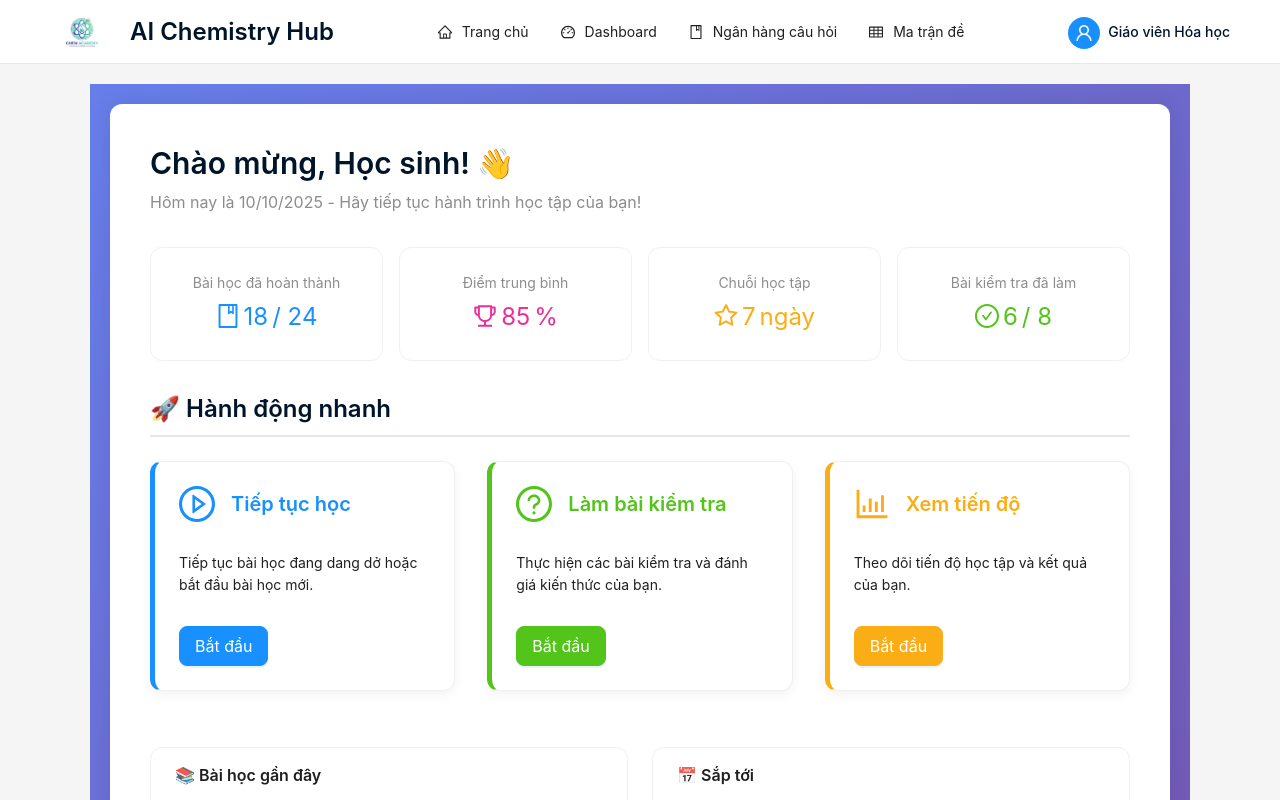
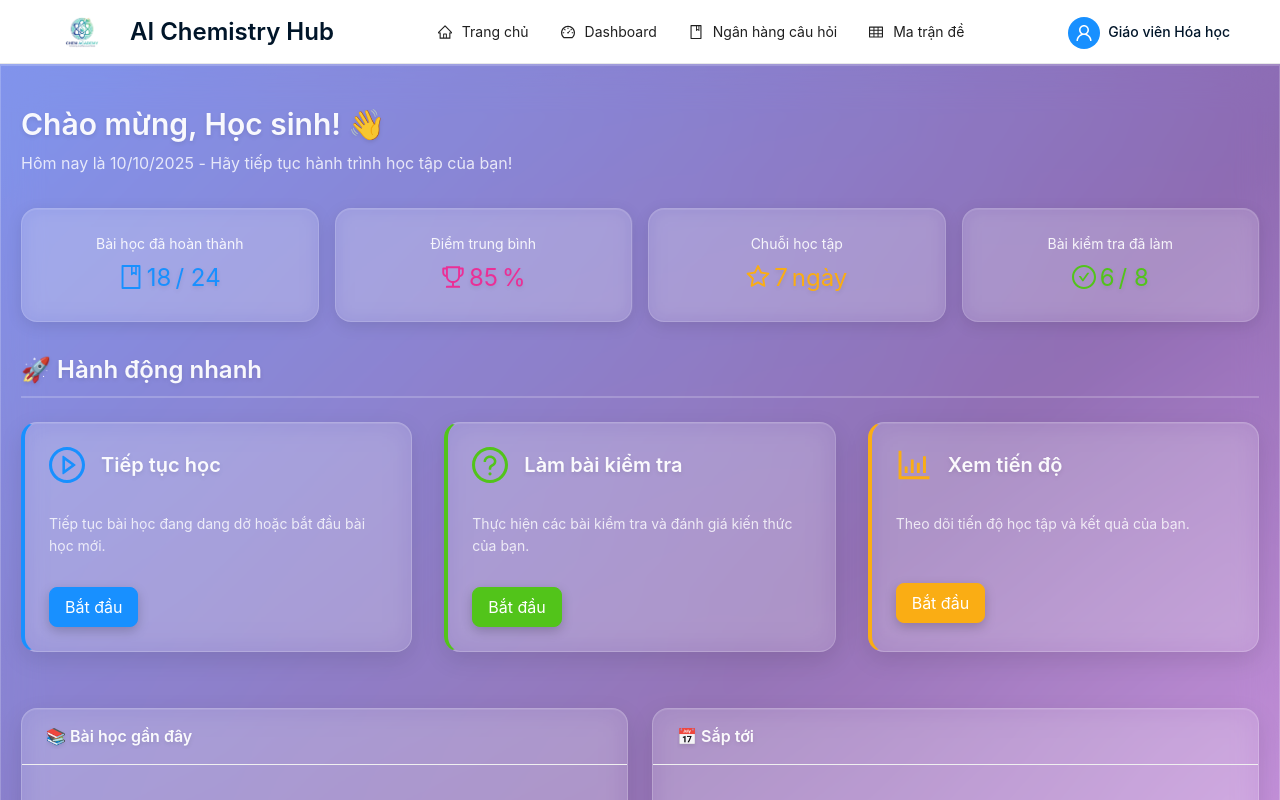
Before and after one commit to bacsiemon/swd392-lesson-plan-exam, a React (Vite) app in the folder web/: page /student-dashboard in a window 1280 px wide. Shown: the top 800 px of the page. Built offline with nearby package versions, Linux system fonts and the light colour scheme.

Commit message:
Fix Layout for entire Webpage

```diff
--- a/web/src/components/Layout.jsx
+++ b/web/src/components/Layout.jsx
@@ -16,7 +16,7 @@ const AppLayout = ({ children }) => {
       <AppHeader />
 
       {/* 2. Phần Nội dung */}
-      <Content style={{ padding: '0 50px', maxWidth: 1200, margin: '20px auto 0 auto', width: '100%' }}>
+      <Content style={{ padding: '0', margin: '0', width: '100%' }}>
         {children}
       </Content>
 
--- a/web/src/index.css
+++ b/web/src/index.css
@@ -49,9 +49,9 @@ body {
 
 /* 2. Thiết lập cho Phần tử Gốc của React */
 #root {
-  max-width: 1400px; /* Thêm chiều rộng tối đa cho các màn hình lớn */
-  margin: 0 auto;
-  padding: 0; /* Thường bỏ padding ở đây và đặt vào layout component */
+  width: 100%;
+  margin: 0;
+  padding: 0;
 }
 
 /* 3. Tiêu đề (Headings) */
--- a/web/src/pages/Home.css
+++ b/web/src/pages/Home.css
@@ -17,8 +17,9 @@
 }
 
 .hero-content {
-  max-width: 800px;
+  max-width: 100%;
   margin: 0 auto;
+  padding: 0 20px;
 }
 
 .chemistry-icon {
@@ -68,8 +69,9 @@
 }
 
 .features-container {
-  max-width: 1200px;
+  max-width: 100%;
   margin: 0 auto;
+  padding: 0 20px;
 }
 
 .section-title {
@@ -82,9 +84,9 @@
 
 .feature-cards {
   display: grid;
-  grid-template-columns: repeat(auto-fit, minmax(500px, 1fr));
+  grid-template-columns: repeat(auto-fit, minmax(400px, 1fr));
   gap: 40px;
-  max-width: 1100px;
+  max-width: 100%;
   margin: 0 auto;
 }
 
@@ -272,8 +274,9 @@
 }
 
 .stats-container {
-  max-width: 800px;
+  max-width: 100%;
   margin: 0 auto;
+  padding: 0 20px;
   display: grid;
   grid-template-columns: repeat(auto-fit, minmax(200px, 1fr));
   gap: 40px;
--- a/web/src/pages/StudentDashboard.jsx
+++ b/web/src/pages/StudentDashboard.jsx
@@ -13,6 +13,26 @@ import {
   StarOutlined,
   QuestionCircleOutlined,
 } from '@ant-design/icons';
+
+// Add CSS for liquid glass animations
+const liquidGlassStyles = `
+  @keyframes float {
+    0%, 100% { transform: translateY(0px) rotate(0deg); }
+    50% { transform: translateY(-20px) rotate(180deg); }
+  }
+
+  @keyframes floatReverse {
+    0%, 100% { transform: translateY(0px) rotate(0deg); }
+    50% { transform: translateY(20px) rotate(-180deg); }
+  }
+`;
+
+// Inject styles
+if (typeof document !== 'undefined') {
+  const styleSheet = document.createElement('style');
+  styleSheet.textContent = liquidGlassStyles;
+  document.head.appendChild(styleSheet);
+}
 
 const { Title, Text } = Typography;
 
@@ -133,13 +153,22 @@ const StudentDashboard = () => {
   };
 
   const StatCard = ({ title, value, icon, color, suffix }) => (
-    <Card style={{ textAlign: 'center', borderRadius: 12 }}>
+    <Card style={{
+      textAlign: 'center',
+      borderRadius: 16,
+      background: 'rgba(255, 255, 255, 0.1)',
+      backdropFilter: 'blur(10px)',
+      WebkitBackdropFilter: 'blur(10px)',
+      border: '1px solid rgba(255, 255, 255, 0.15)',
+      boxShadow: '0 4px 16px rgba(0, 0, 0, 0.1), inset 0 1px 0 rgba(255, 255, 255, 0.1)',
+      transition: 'all 0.3s ease'
+    }}>
       <Statistic
-        title={title}
+        title={<span style={{ color: 'rgba(255, 255, 255, 0.9)' }}>{title}</span>}
         value={value}
         prefix={icon}
         suffix={suffix}
-        valueStyle={{ color: color }}
+        valueStyle={{ color: color, textShadow: '0 2px 4px rgba(0, 0, 0, 0.1)' }}
       />
     </Card>
   );
@@ -151,23 +180,43 @@ const StudentDashboard = () => {
         onClick={() => handleToolClick(link)}
         style={{
           height: '100%',
-          borderRadius: 12,
-          boxShadow: '0 4px 12px rgba(0, 0, 0, 0.05)',
-          borderLeft: `5px solid ${color}`,
+          borderRadius: 16,
+          background: 'rgba(255, 255, 255, 0.1)',
+          backdropFilter: 'blur(15px)',
+          WebkitBackdropFilter: 'blur(15px)',
+          border: '1px solid rgba(255, 255, 255, 0.2)',
+          boxShadow: '0 8px 24px rgba(0, 0, 0, 0.1), inset 0 1px 0 rgba(255, 255, 255, 0.1)',
+          borderLeft: `4px solid ${color}`,
+          transition: 'all 0.3s ease',
+          transform: 'translateY(0)',
+        }}
+        onMouseEnter={(e) => {
+          e.currentTarget.style.transform = 'translateY(-4px)';
+          e.currentTarget.style.boxShadow = '0 12px 32px rgba(0, 0, 0, 0.15), inset 0 1px 0 rgba(255, 255, 255, 0.2)';
+        }}
+        onMouseLeave={(e) => {
+          e.currentTarget.style.transform = 'translateY(0)';
+          e.currentTarget.style.boxShadow = '0 8px 24px rgba(0, 0, 0, 0.1), inset 0 1px 0 rgba(255, 255, 255, 0.1)';
         }}
       >
         <Space direction="vertical" size="middle" style={{ width: '100%' }}>
           <div style={{ display: 'flex', alignItems: 'center' }}>
             {icon}
-            <Title level={4} style={{ margin: 0, marginLeft: 16, color: color }}>
+            <Title level={4} style={{ margin: 0, marginLeft: 16, color: 'rgba(255, 255, 255, 0.95)', textShadow: '0 2px 4px rgba(0, 0, 0, 0.1)' }}>
               {title}
             </Title>
           </div>
-          <p style={{ minHeight: 40 }}>{description}</p>
+          <p style={{ minHeight: 40, color: 'rgba(255, 255, 255, 0.8)' }}>{description}</p>
           <Button
             type="primary"
             size="large"
-            style={{ backgroundColor: color, borderColor: color }}
+            style={{
+              backgroundColor: color,
+              borderColor: color,
+              boxShadow: '0 4px 12px rgba(0, 0, 0, 0.2)',
+              backdropFilter: 'blur(10px)',
+              WebkitBackdropFilter: 'blur(10px)'
+            }}
           >
             Bắt đầu
           </Button>
@@ -177,20 +226,53 @@ const StudentDashboard = () => {
   );
 
   return (
-    <div style={{ minHeight: '100vh', background: 'linear-gradient(135deg, #667eea 0%, #764ba2 100%)', padding: '20px' }}>
+    <div style={{
+      minHeight: '100vh',
+      background: 'linear-gradient(135deg, #667eea 0%, #764ba2 50%, #f093fb 100%)',
+      padding: '0',
+      position: 'relative',
+      overflow: 'hidden'
+    }}>
+      {/* Animated background elements for liquid glass effect */}
       <div style={{
-        background: '#fff',
-        padding: 40,
-        minHeight: 'calc(100vh - 40px)',
-        borderRadius: 12,
-        boxShadow: '0 0 20px rgba(0, 0, 0, 0.08)'
+        position: 'absolute',
+        top: '-50%',
+        left: '-50%',
+        width: '200%',
+        height: '200%',
+        background: 'radial-gradient(circle, rgba(255,255,255,0.1) 0%, transparent 70%)',
+        animation: 'float 20s ease-in-out infinite',
+        zIndex: 0
+      }} />
+      <div style={{
+        position: 'absolute',
+        top: '20%',
+        right: '-30%',
+        width: '60%',
+        height: '60%',
+        background: 'radial-gradient(circle, rgba(255,255,255,0.05) 0%, transparent 70%)',
+        animation: 'floatReverse 15s ease-in-out infinite',
+        zIndex: 0
+      }} />
+
+      <div style={{
+        background: 'rgba(255, 255, 255, 0.15)',
+        backdropFilter: 'blur(20px)',
+        WebkitBackdropFilter: 'blur(20px)',
+        border: '1px solid rgba(255, 255, 255, 0.2)',
+        padding: '40px 20px',
+        minHeight: '100vh',
+        borderRadius: 0,
+        boxShadow: '0 8px 32px rgba(0, 0, 0, 0.1), inset 0 1px 0 rgba(255, 255, 255, 0.2)',
+        position: 'relative',
+        zIndex: 1
       }}>
         {/* Header */}
         <div style={{ marginBottom: 32 }}>
-          <Title level={2} style={{ color: '#001529', marginBottom: 8 }}>
+          <Title level={2} style={{ color: 'rgba(255, 255, 255, 0.95)', marginBottom: 8, textShadow: '0 2px 4px rgba(0, 0, 0, 0.1)' }}>
             Chào mừng, Học sinh! 👋
           </Title>
-          <Text type="secondary" style={{ fontSize: '16px' }}>
+          <Text style={{ fontSize: '16px', color: 'rgba(255, 255, 255, 0.8)' }}>
             Hôm nay là {currentTime} - Hãy tiếp tục hành trình học tập của bạn!
           </Text>
         </div>
@@ -237,7 +319,12 @@ const StudentDashboard = () => {
 
         {/* Quick Actions */}
         <div style={{ marginBottom: 32 }}>
-          <Title level={3} style={{ borderBottom: '2px solid #e8e8e8', paddingBottom: 10, color: '#001529' }}>
+          <Title level={3} style={{
+            borderBottom: '2px solid rgba(255, 255, 255, 0.2)',
+            paddingBottom: 10,
+            color: 'rgba(255, 255, 255, 0.95)',
+            textShadow: '0 2px 4px rgba(0, 0, 0, 0.1)'
+          }}>
             🚀 Hành động nhanh
           </Title>
           <Row gutter={[32, 32]} style={{ marginTop: 24 }}>
@@ -268,7 +355,17 @@ const StudentDashboard = () => {
         <Row gutter={[24, 24]}>
           {/* Recent Lessons */}
           <Col xs={24} lg={12}>
-            <Card title="📚 Bài học gần đây" style={{ borderRadius: 12 }}>
+            <Card
+              title={<span style={{ color: 'rgba(255, 255, 255, 0.95)', textShadow: '0 2px 4px rgba(0, 0, 0, 0.1)' }}>📚 Bài học gần đây</span>}
+              style={{
+                borderRadius: 16,
+                background: 'rgba(255, 255, 255, 0.1)',
+                backdropFilter: 'blur(15px)',
+                WebkitBackdropFilter: 'blur(15px)',
+                border: '1px solid rgba(255, 255, 255, 0.2)',
+                boxShadow: '0 8px 24px rgba(0, 0, 0, 0.1), inset 0 1px 0 rgba(255, 255, 255, 0.1)'
+              }}
+            >
               <List
                 dataSource={recentLessons}
                 renderItem={(lesson) => (
@@ -321,7 +418,17 @@ const StudentDashboard = () => {
 
           {/* Upcoming Exams */}
           <Col xs={24} lg={12}>
-            <Card title="📅 Sắp tới" style={{ borderRadius: 12 }}>
+            <Card
+              title={<span style={{ color: 'rgba(255, 255, 255, 0.95)', textShadow: '0 2px 4px rgba(0, 0, 0, 0.1)' }}>📅 Sắp tới</span>}
+              style={{
+                borderRadius: 16,
+                background: 'rgba(255, 255, 255, 0.1)',
+                backdropFilter: 'blur(15px)',
+                WebkitBackdropFilter: 'blur(15px)',
+                border: '1px solid rgba(255, 255, 255, 0.2)',
+                boxShadow: '0 8px 24px rgba(0, 0, 0, 0.1), inset 0 1px 0 rgba(255, 255, 255, 0.1)'
+              }}
+            >
               <List
                 dataSource={upcomingExams}
                 renderItem={(exam) => (
@@ -364,7 +471,12 @@ const StudentDashboard = () => {
 
         {/* Achievements */}
         <div style={{ marginTop: 32 }}>
-          <Title level={3} style={{ borderBottom: '2px solid #e8e8e8', paddingBottom: 10, color: '#001529' }}>
+          <Title level={3} style={{
+            borderBottom: '2px solid rgba(255, 255, 255, 0.2)',
+            paddingBottom: 10,
+            color: 'rgba(255, 255, 255, 0.95)',
+            textShadow: '0 2px 4px rgba(0, 0, 0, 0.1)'
+          }}>
             🏆 Thành tích
           </Title>
           <Row gutter={[16, 16]} style={{ marginTop: 24 }}>
@@ -372,19 +484,24 @@ const StudentDashboard = () => {
               <Col xs={24} sm={12} lg={8} key={achievement.id}>
                 <Card
                   style={{
-                    borderRadius: 12,
+                    borderRadius: 16,
                     opacity: achievement.earned ? 1 : 0.6,
-                    border: achievement.earned ? '2px solid #52c41a' : '1px solid #d9d9d9',
+                    background: 'rgba(255, 255, 255, 0.1)',
+                    backdropFilter: 'blur(15px)',
+                    WebkitBackdropFilter: 'blur(15px)',
+                    border: achievement.earned ? '2px solid rgba(82, 196, 26, 0.6)' : '1px solid rgba(255, 255, 255, 0.2)',
+                    boxShadow: '0 8px 24px rgba(0, 0, 0, 0.1), inset 0 1px 0 rgba(255, 255, 255, 0.1)',
+                    transition: 'all 0.3s ease'
                   }}
                 >
                   <div style={{ textAlign: 'center' }}>
                     <div style={{ fontSize: '48px', marginBottom: 16 }}>
                       {achievement.icon}
                     </div>
-                    <Title level={4} style={{ marginBottom: 8 }}>
+                    <Title level={4} style={{ marginBottom: 8, color: 'rgba(255, 255, 255, 0.95)', textShadow: '0 2px 4px rgba(0, 0, 0, 0.1)' }}>
                       {achievement.title}
                     </Title>
-                    <Text type="secondary">{achievement.description}</Text>
+                    <Text style={{ color: 'rgba(255, 255, 255, 0.8)' }}>{achievement.description}</Text>
                     {achievement.earned && (
                       <div style={{ marginTop: 12 }}>
                         <Badge status="success" text="Đã đạt được" />
--- a/web/src/pages/TeacherDashboard.jsx
+++ b/web/src/pages/TeacherDashboard.jsx
@@ -101,7 +101,7 @@ const TeacherDashboard = () => {
 
   return (
     <div className="create-slide-gradient-bg" style={{ minHeight: '100vh', width: '100%' }}>
-      <div className="site-layout-content" style={{ background: '#fff', padding: 40, minHeight: 380, borderRadius: 12, boxShadow: '0 0 20px rgba(0, 0, 0, 0.08)' }}>
+      <div className="site-layout-content" style={{ background: '#fff', padding: '40px 20px', minHeight: '100vh', borderRadius: 0, boxShadow: '0 0 20px rgba(0, 0, 0, 0.08)' }}>
         <Title level={2} style={{ color: '#001529' }}>Chào mừng, Giáo viên! 👋</Title>
         <p style={{ marginBottom: 40, fontSize: '16px', color: '#595959' }}>
           Chọn một công cụ dưới đây để bắt đầu tạo tài nguyên dạy học và quản lý lớp học Hóa học.
```
